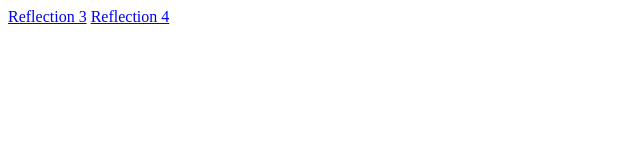
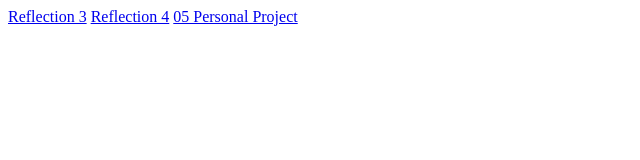
Before and after one commit to nooberrific/CSE-170-tech-team, a plain HTML site: page index.html in a window 1280 px wide. Shown: the whole page, without its empty margins (0-640 px from the left). Drawn offline with Linux system fonts and the light colour scheme.

Commit message:
Add personal project to index

```diff
--- a/index.html
+++ b/index.html
@@ -9,5 +9,6 @@
 <body>
     <a href="./Reflection 03.docx">Reflection 3</a>
       <a href="./Reflection 04.docx">Reflection 4</a>
+      <a href="./Personal Project.docx">05 Personal Project</a>
 </body>
 </html>
```
